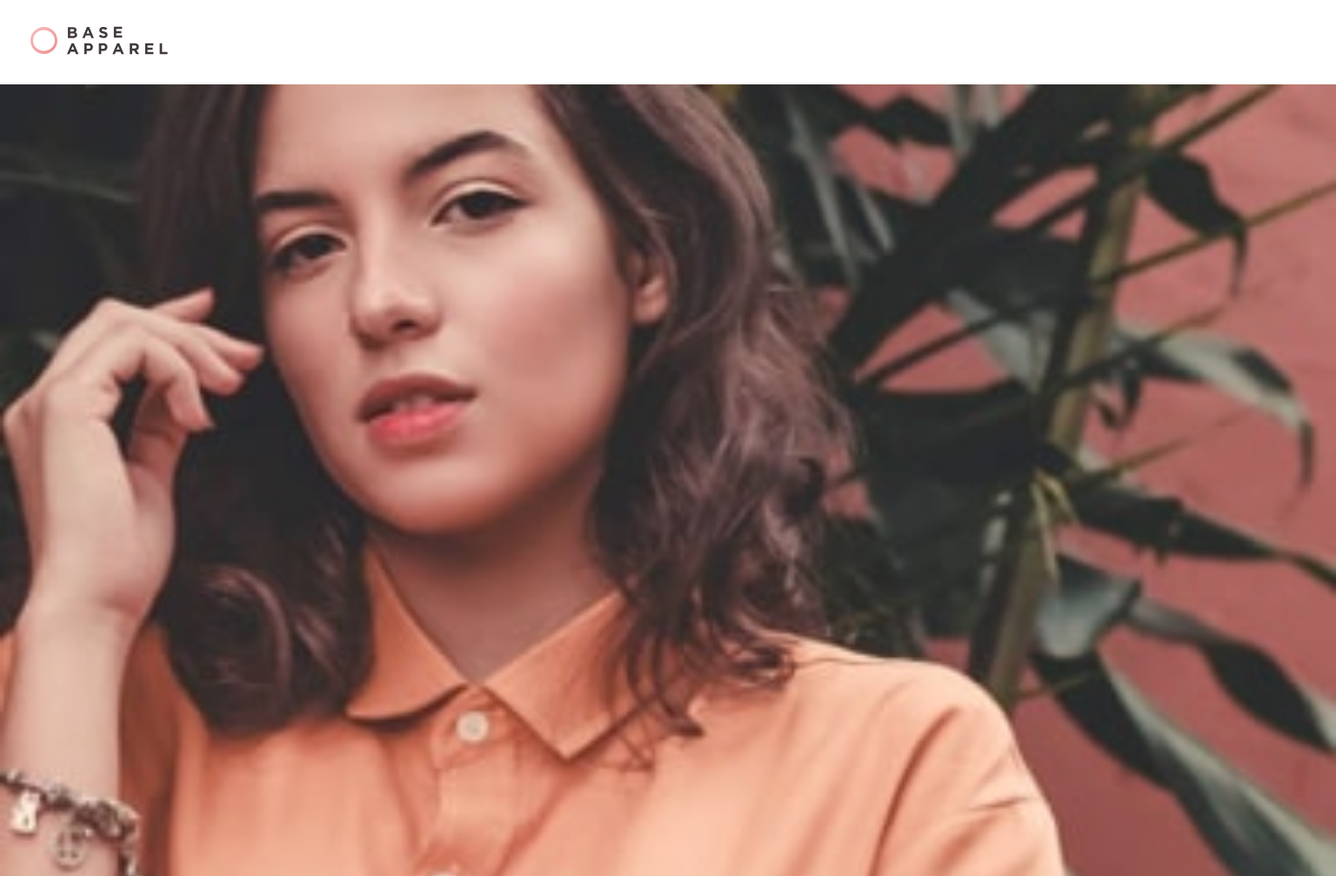
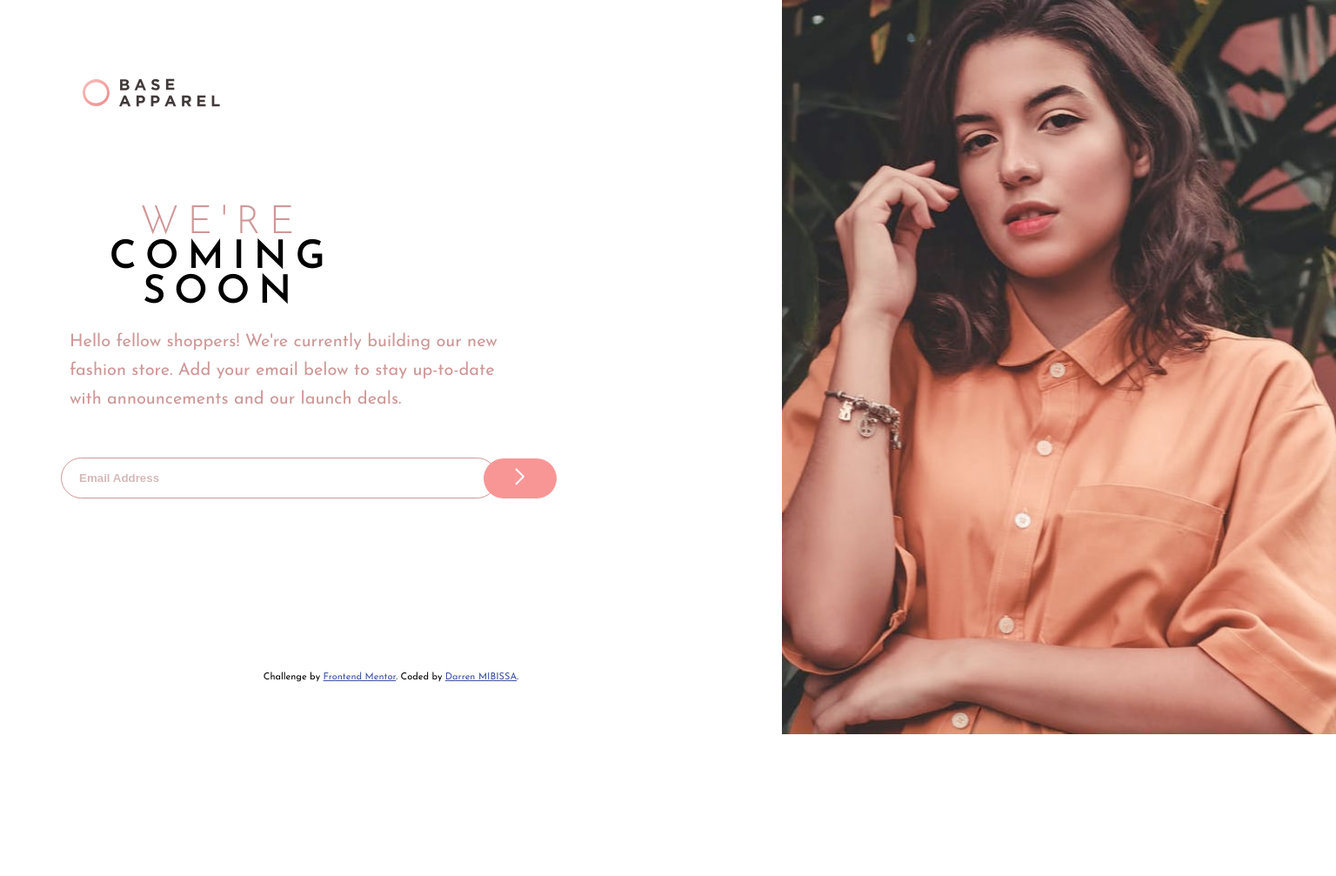
Before and after one commit to Darren-Code34/base-apparel, a plain HTML site: page index.html in a window 1536 px wide. Shown: the top 1007 px of the page at 87% size. After the commit the page ends 844 px from the top, so only its background shows below. Drawn offline with Linux system fonts and the light colour scheme.

Commit message:
desktop design

```diff
--- a/index.html
+++ b/index.html
@@ -21,8 +21,9 @@
 
   <img class="banner-desktop" src="./images/hero-desktop.jpg" alt="banner image">
 
+  <div class="no-flex-desktop">
       <div class="header">
-      <img src="./images/logo.svg" alt="the logo">
+        <img class="logo" src="./images/logo.svg" alt="the logo">
       </div>
 
     <div class="container">
@@ -43,12 +44,14 @@
         </div>
 
     </div>
-
       <footer>
         <p class="attribution">
           Challenge by <a href="https://www.frontendmentor.io?ref=challenge" target="_blank">Frontend Mentor</a>.
           Coded by <a href="#">Darren MIBISSA</a>.
         </p>
       </footer>
+  </div>
+
+
 </body>
 </html>
--- a/styles.css
+++ b/styles.css
@@ -102,6 +102,114 @@ body{
     }
 
     .submit{
-        right: 237.5px;
+        padding: 10.5px 26px;
+        right: 237px;
     }
 }
+
+@media only screen and (min-width:1024px){
+    body{
+        display: flex;
+        flex-direction: row-reverse;
+    }
+
+    .banner-desktop{
+        display: block;
+        width: 40%;
+    }
+
+    .banner-mobil{
+        display: none;
+    }
+
+    .no-flex-desktop{
+        width: 60%;
+        padding: 40px;
+    }
+
+    .header{
+        margin-bottom: 80px;
+    }
+
+    .title{
+        font-size: 40px;
+        width: 60%;
+        margin-left: 0;
+        line-height: 40px;
+        letter-spacing: 9px;
+        margin-bottom: 20px;
+    }
+
+    .text{
+        text-align: left;
+        line-height: 28px;
+        padding-left: 20px;
+        padding-right: 50px;
+        margin-bottom: 50px;
+        font-size: 18px;
+    }
+
+    .formulaire{
+        padding-left: 10px;
+        text-align: left;
+        margin-bottom: 200px;
+    }
+
+    .email{
+        width: 400px;
+
+    }
+
+    .submit{
+        padding: 10.5px 30px;
+        right: 103.5px;
+
+    }
+}
+
+@media only screen and (min-width:1440px){
+
+    .banner-desktop{
+        display: block;
+        width: 45%;
+    }
+
+    .no-flex-desktop{
+        width: 55%;
+        padding: 60px;
+    }
+
+    .header{
+        margin-bottom: 80px;
+    }
+
+    .title{
+        font-size: 45px;
+        width: 50%;
+        margin-left: 0;
+        line-height: 40px;
+        letter-spacing: 10px;
+        margin-bottom: 20px;
+    }
+
+    .text{
+        text-align: left;
+        line-height: 33px;
+        padding-left: 20px;
+        padding-right: 50px;
+        margin-bottom: 50px;
+        width: 65%;
+        font-size: 20px;
+    }
+
+
+    .email{
+        width: 480px;
+
+    }
+
+    .submit{
+        padding: 10.5px 35px;
+        right: 199px;
+    }
+}
```
Lines whose indentation alone changed are shown as unchanged.
